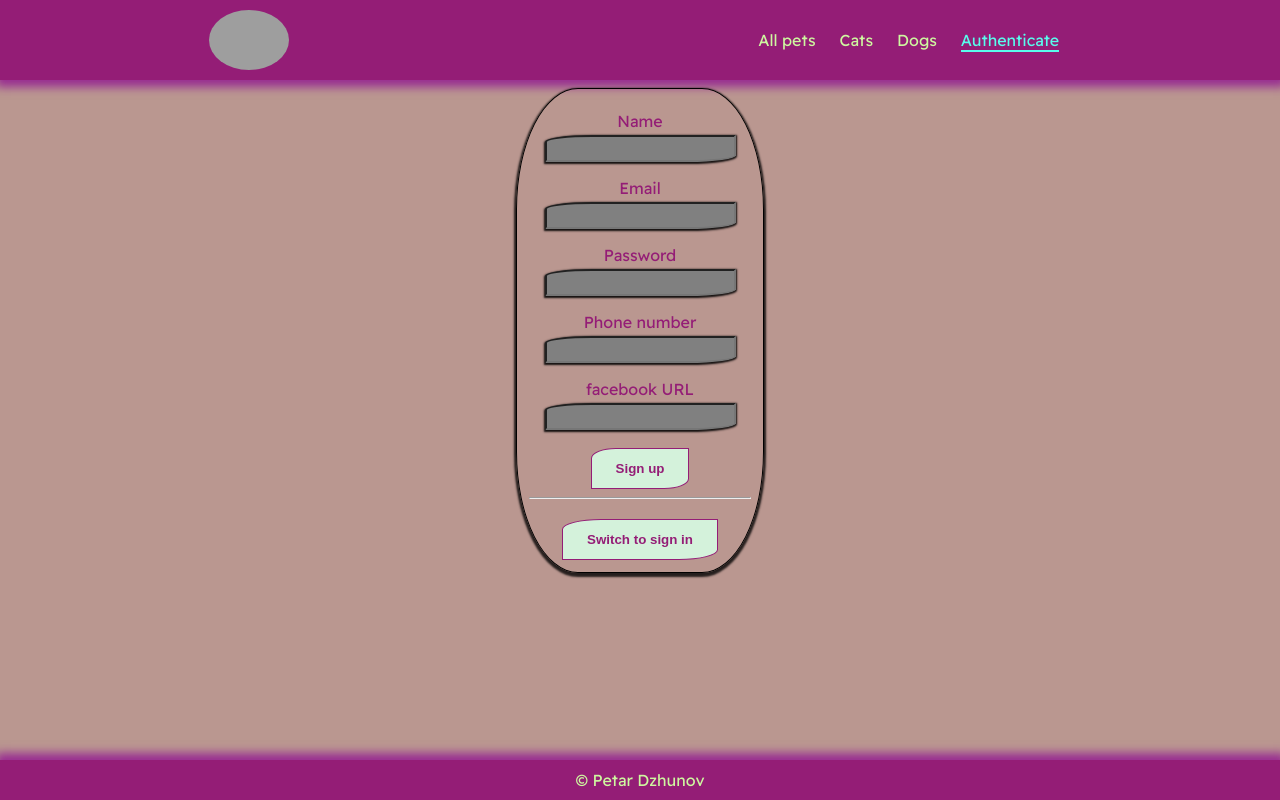
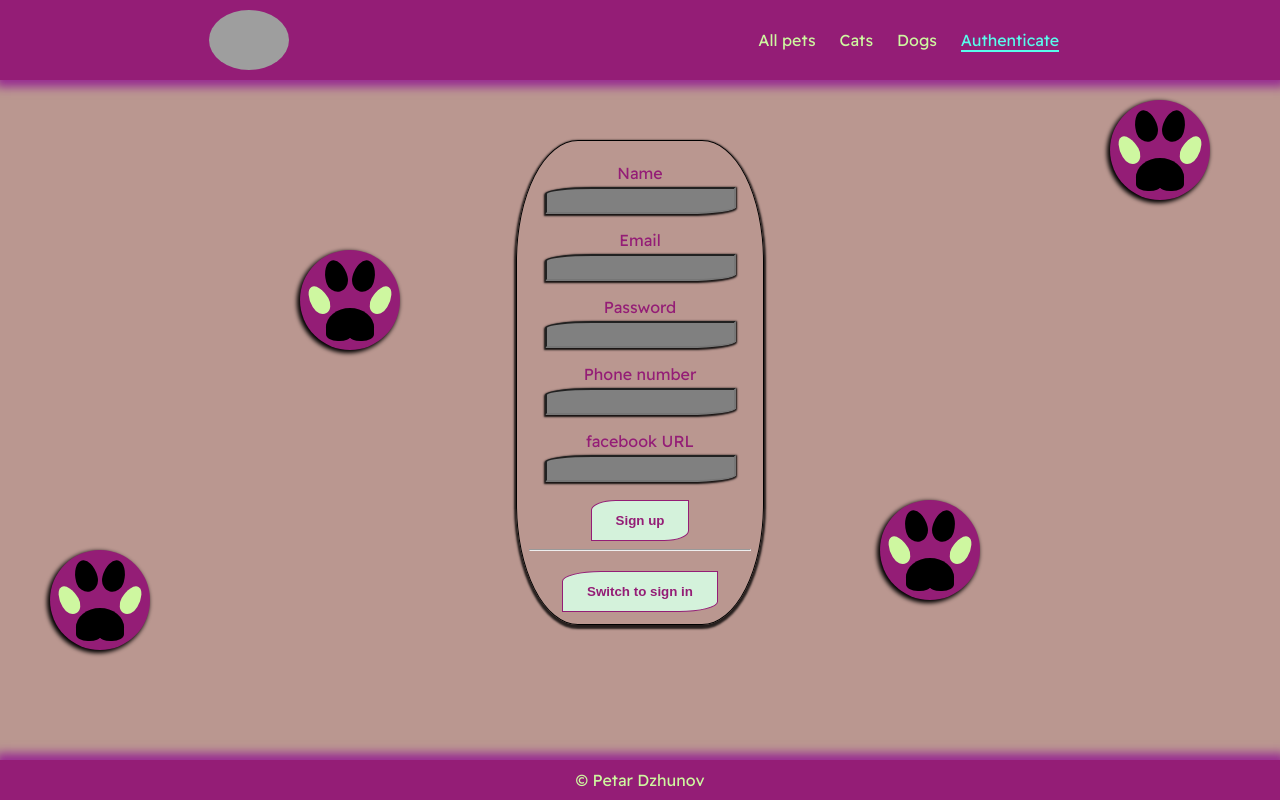
Before and after one commit to PetyrDzhunov/Adopt-a-pet, a React (Create React App) app in the folder client/: page /authenticate in a window 1280 px wide. Built offline with nearby package versions, Linux system fonts and the light colour scheme; grey boxes are pictures that could not be loaded; a web font is replaced by a local one.

Commit message:
create Paws and use them in the Auth.js page

```diff
--- /dev/null
+++ b/client/src/components/Paw/Paw.css
@@ -0,0 +1,121 @@
+.paw-wrapper {
+    position: absolute;
+}
+
+.paw {
+    width: 100px;
+    height: 100px;
+    position: relative;
+    border-radius: 50%;
+    background: #941D76;
+    ;
+    -webkit-transition: all .5s cubic-bezier(0, .73, .73, 1.52);
+    transition: all .5s cubic-bezier(0, .73, .73, 1.52);
+    box-shadow: -2px 2px 4px 1px rgba(0, 0, 0, 1);
+}
+
+.paw.huge {
+    width: 1000px;
+    height: 1000px;
+}
+
+.paw::before,
+.paw::after {
+    position: absolute;
+    z-index: 10;
+}
+
+.paw::before {
+    content: '';
+    display: block;
+    width: 22%;
+    height: 32%;
+    background: #000;
+    border-radius: 50% 50% 50% 50% / 60% 60% 40% 40%;
+    left: 25%;
+    top: 10%;
+    transform: rotate(-15deg);
+}
+
+.paw::after {
+    content: '';
+    display: block;
+    width: 22%;
+    height: 32%;
+    background: #000;
+    border-radius: 50% 50% 50% 50% / 60% 60% 40% 40%;
+    right: 25%;
+    top: 10%;
+    transform: rotate(15deg);
+}
+
+.inner {
+    width: 100%;
+    height: 100%;
+    position: relative;
+}
+
+.inner::before,
+.inner::after {
+    position: absolute;
+    z-index: 10;
+}
+
+.inner::before {
+    content: '';
+    display: block;
+    width: 18%;
+    height: 30%;
+    background: #CEF7A0;
+    border-radius: 50% 50% 50% 50% / 60% 60% 40% 40%;
+    left: 10%;
+    top: 35%;
+    transform: rotate(-30deg);
+}
+
+.inner::after {
+    content: '';
+    display: block;
+    width: 18%;
+    height: 30%;
+    background: #CEF7A0;
+    ;
+    border-radius: 50% 50% 50% 50% / 60% 60% 40% 40%;
+    right: 10%;
+    top: 35%;
+    transform: rotate(30deg);
+}
+
+.bottom {
+    width: 48%;
+    height: 30%;
+    background: #000;
+    border-radius: 70% 70% 50% 50% / 90% 90% 50% 50%;
+    position: absolute;
+    bottom: 12%;
+    left: 26%;
+}
+
+.bottom::before {
+    content: '';
+    position: absolute;
+    bottom: -11%;
+    left: 0;
+    background: #000;
+    width: 50%;
+    height: 75%;
+    border-radius: 55% 105% 68% 79% / 60% 60% 29% 50%;
+    z-index: 1000;
+}
+
+.bottom::after {
+    content: '';
+    position: absolute;
+    bottom: -11%;
+    right: 0;
+    background: #000;
+    width: 50%;
+    height: 75%;
+    border-radius: 105% 55% 79% 68% / 60% 60% 50% 29%;
+    z-index: 1000;
+}
--- /dev/null
+++ b/client/src/components/Paw/Paw.js
@@ -0,0 +1,20 @@
+import './Paw.css';
+
+const Paw = (props) => {
+	return (
+		<div className='paw-wrapper'
+			style={{
+				top: `${props.top}`,
+				bottom: `${props.bottom}`,
+				left: `${props.left}`,
+				right: `${props.right}`
+			}}>
+			<div class="paw">
+				<div class="inner"></div>
+				<div class="bottom"></div>
+			</div>
+		</div>
+	);
+};
+
+export default Paw;
--- a/client/src/containers/AuthenticationPage/Authentication.css
+++ b/client/src/containers/AuthenticationPage/Authentication.css
@@ -1,4 +1,4 @@
-.register-form {
+.form {
     border: 1px solid black;
     display: flex;
     flex-flow: column wrap;
@@ -6,19 +6,19 @@
     align-items: center;
     width: fit-content;
     padding: 12px;
-    margin: 0 auto;
+    margin: 60px auto;
     border-radius: 25%;
     box-shadow: 0px 2px 2px 2px rgba(0, 0, 0, 0.8);
 }
 
-.register-form label {
+.form label {
     display: block;
     text-align: center;
     color: #941D76;
     margin: 4px 0px;
 }
 
-.register-form input {
+.form input {
     padding: 4px;
     border-top-left-radius: 25%;
     border-bottom-right-radius: 25%;
--- a/client/src/containers/AuthenticationPage/LoginForm.js
+++ b/client/src/containers/AuthenticationPage/LoginForm.js
@@ -28,7 +28,7 @@ const LoginForm = (props) => {
 				}, 400);
 			}}
 		>
-			<Form className='register-form'>
+			<Form className='form'>
 
 				<div className='form-control'>
 					<label htmlFor="name">Name</label>
--- /dev/null
+++ b/client/src/containers/AuthenticationPage/PawList.js
@@ -0,0 +1,14 @@
+import Paw from "../../components/Paw/Paw";
+
+const PawList = () => {
+	return (
+		<>
+			<Paw top="250px" left="300px" />
+			<Paw bottom="200px" right="300px" />
+			<Paw right="70px" top="100px" />
+			<Paw left="50px" bottom="150px" />
+		</>
+	);
+};
+
+export default PawList;
--- a/client/src/containers/AuthenticationPage/RegisterForm.js
+++ b/client/src/containers/AuthenticationPage/RegisterForm.js
@@ -24,8 +24,7 @@ const RegisterForm = (props) => {
 				}, 400);
 			}}
 		>
-
-			<Form className='register-form'>
+			<Form className='form'>
 
 				<div className='form-control'>
 					<label htmlFor="email">Email</label>
--- a/client/src/containers/AuthenticationPage/index.js
+++ b/client/src/containers/AuthenticationPage/index.js
@@ -7,6 +7,8 @@ import './Authentication.css';
 import Button from '../../components/Button';
 import LoginForm from './LoginForm';
 import RegisterForm from './RegisterForm';
+import Paw from '../../components/Paw/Paw';
+import PawList from './PawList';
 
 const Authentication = () => {
 	const [inLoginMode, setInLoginMode] = useState(false);
@@ -19,12 +21,11 @@ const Authentication = () => {
 	return (
 		<PageWrapper>
 			<Header />
-
+			<PawList />
 			<main>
 				{!inLoginMode &&
 					<LoginForm loginModeSwitchHandler={loginModeSwitchHandler} inLoginMode={inLoginMode} formIsValid={formIsValid} />
 				}
-
 				{inLoginMode &&
 					<RegisterForm loginModeSwitchHandler={loginModeSwitchHandler} inLoginMode={inLoginMode} formIsValid={formIsValid} />
 				}
```
